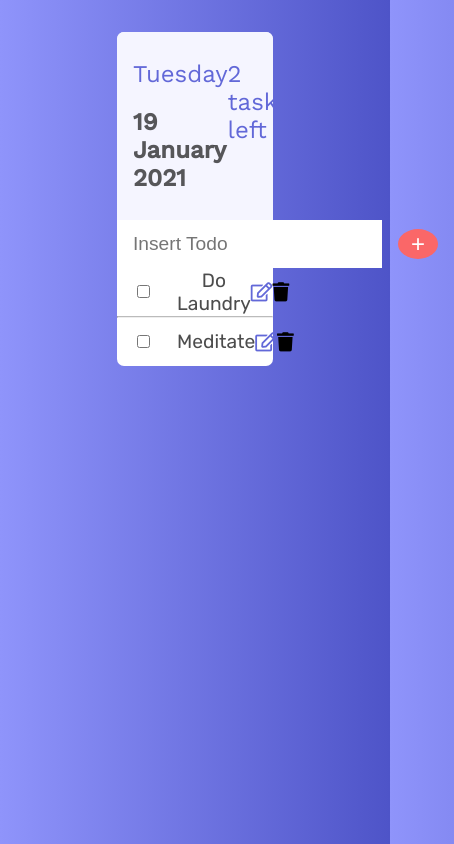
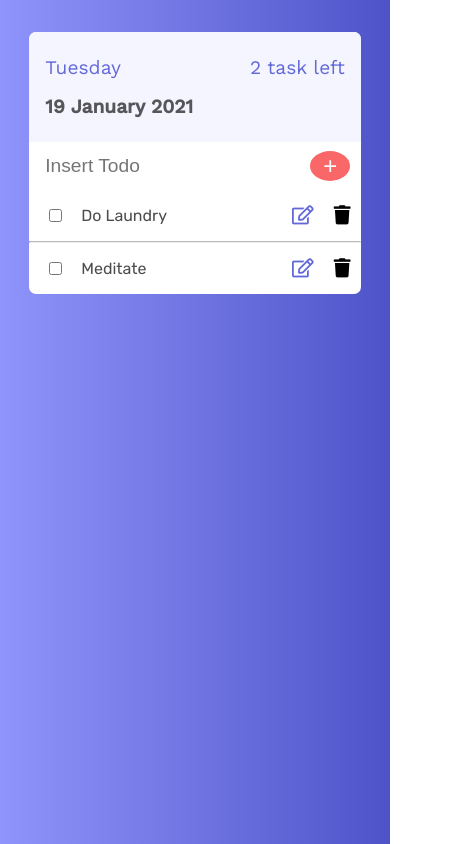
Before and after one commit to wiliyanto-hu/todo-list, a React (Create React App) app: page / in a window 390 px wide. Shown: the whole page, 454 px wide, since content can reach past the window. Built offline with nearby package versions, Linux system fonts and the light colour scheme.

Commit message:
added responsive styles

```diff
--- a/src/EditTodo.js
+++ b/src/EditTodo.js
@@ -7,7 +7,6 @@ import styles from "./styles/EditTodoStyles";
 
 const EditTodo = ({ toggleEdit, task, id, classes, inputRef }) => {
   const { toggleAlert } = React.useContext(alertContext);
-
   const { dispatch } = React.useContext(dispatchContext);
   const [value, setValue] = InputState(task);
   React.useEffect(() => inputRef.current && inputRef.current.focus());
--- a/src/TodoList.js
+++ b/src/TodoList.js
@@ -8,7 +8,8 @@ import styles from "./styles/global";
 
 const TodoList = () => {
   const { todos } = React.useContext(dispatchContext);
-  const todosList = todos.map((todo, index) => (
+  const todosList = React.useMemo(() => {
+    return todos.map((todo, index) => (
       <CSSTransition key={todo.id} timeout={300} classNames="todo">
         <>
           <Todo
@@ -21,6 +22,7 @@ const TodoList = () => {
         </>
       </CSSTransition>
     ));
+  }, [todos]);
   return (
     <div>
       <TransitionGroup>{todosList}</TransitionGroup>
--- a/src/TodoListContainer.js
+++ b/src/TodoListContainer.js
@@ -2,7 +2,7 @@ import React from "react";
 import TodoList from "./TodoList";
 import TodoForm from "./TodoForm";
 import { withStyles } from "@material-ui/styles";
-import { today, fullDate } from "./date";
+import { today, fullDate } from "./utils/date";
 import { dispatchContext } from "./context/TodosContext";
 import { alertContext } from "./context/AlertContext";
 import styles from "./styles/TodoListContainerStyles";
--- a/src/styles/TodoListContainerStyles.js
+++ b/src/styles/TodoListContainerStyles.js
@@ -1,9 +1,21 @@
+import sizes from "../utils/sizes";
+
 const styles = {
   container: {
     width: "40%",
     backgroundColor: "white",
     borderRadius: "7px",
     margin: "0 auto",
+
+    [sizes("md")]: {
+      width: "50%",
+    },
+    [sizes("sm")]: {
+      width: "65%",
+    },
+    [sizes("xs")]: {
+      width: "85%",
+    },
   },
   header: {
     backgroundColor: "rgb(245,245,255)",
@@ -14,6 +26,11 @@ const styles = {
     padding: "0.5rem 1rem ",
     display: "flex",
     justifyContent: "space-between",
+    [sizes("sm")]: {
+      "& h2": {
+        fontSize: "1.2rem",
+      },
+    },
   },
   rightSide: {
     "& h2": {
--- a/src/styles/TodoStyles.js
+++ b/src/styles/TodoStyles.js
@@ -1,20 +1,30 @@
+import sizes from "../utils/sizes";
+
 const styles = {
   Todo: {
     fontSize: "1.2rem",
     display: "flex",
     justifyContent: "space-between",
     alignItems: "center",
-    height: "3rem",
+    minHeight: "3rem",
   },
   TodoTask: {
     width: "85%",
     marginLeft: "1rem",
     display: "flex",
     alignItems: "center",
+    [sizes("sm")]: {
+      width: "75%",
+    },
     "& p": {
       marginLeft: "1.5rem",
       color: "rgba(0,0,0,0.7)",
       fontFamily: "Rubik, sans-serif",
+      [sizes("sm")]: {
+        marginLeft: "1rem",
+
+        fontSize: "1rem",
+      },
     },
     "& input": {
       "&:checked": {
@@ -26,6 +36,9 @@ const styles = {
     width: "15%",
     display: "flex",
     justifyContent: "space-around",
+    [sizes("sm")]: {
+      width: "25%",
+    },
     "& i": {
       cursor: "pointer",
 
--- /dev/null
+++ b/src/utils/sizes.js
@@ -0,0 +1,10 @@
+const sizes = (size) => {
+  const sizes = {
+    xs: "575.98px",
+    sm: "767.98px",
+    md: "991.98px",
+    lg: "1199.98px",
+  };
+  return `@media (max-width: ${sizes[size]})`;
+};
+export default sizes;
```
Also changed, not shown: src/logo.svg (deleted), src/utils/date.js (renamed from src/date.js). Lines whose indentation alone changed are shown as unchanged.
